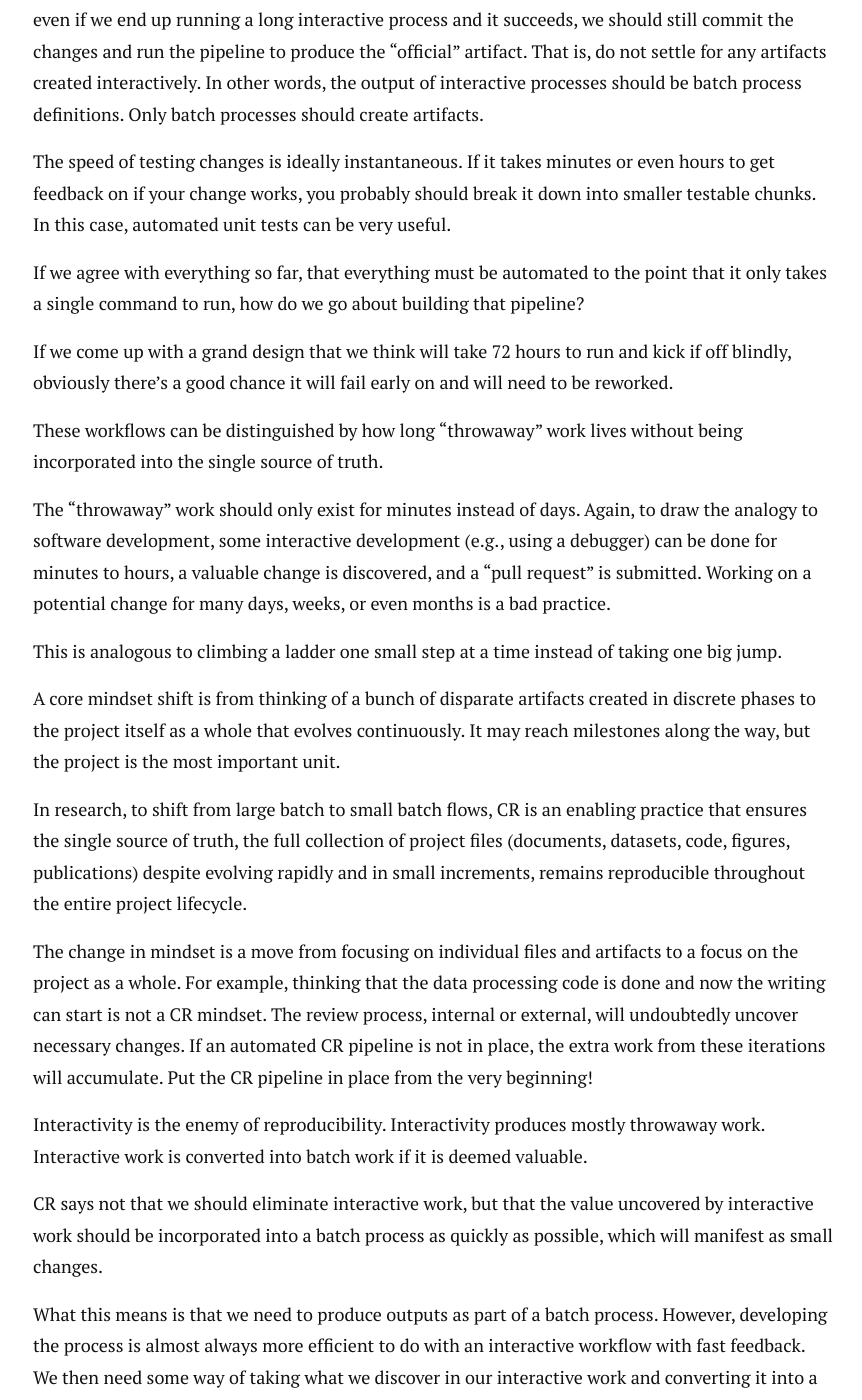
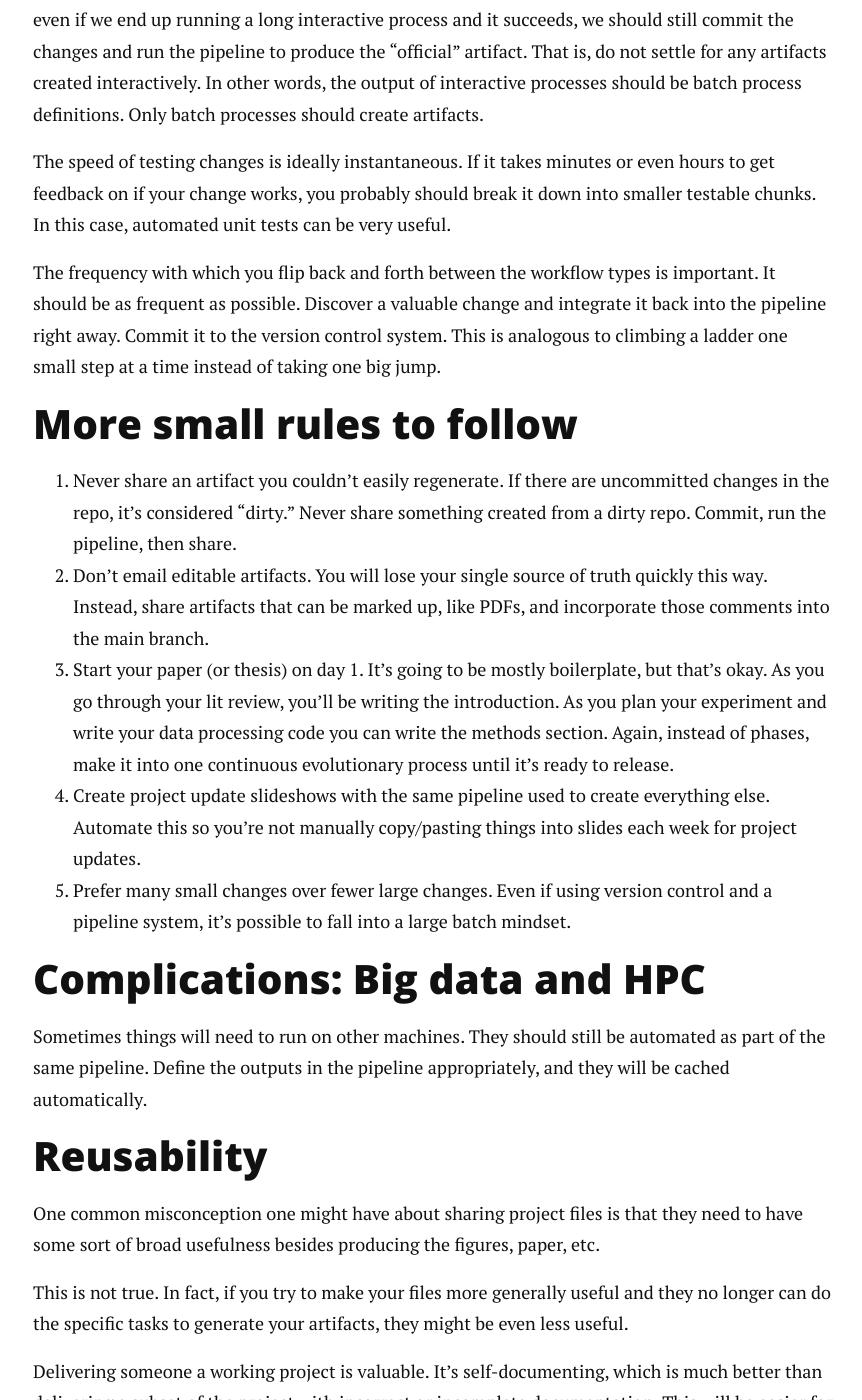
Before and after one commit to petebachant/petebachant.github.io, a Jekyll site: the page built from _posts/2025-02-28-continuous-reproducibility.md, in a window 1280 px wide and 1400 px high, scrolled down 8121 px. Shown: the whole window, without its empty margins (207-1069 px from the left). Built offline with Jekyll 4.4.1, drawn with Linux system fonts in a browser that asks for light colours; nearby versions of some CDN libraries; comment, search, counter and statistics services are not loaded; some of the changed text lies outside the part shown.

Commit message:
Condense interactive section

```diff
--- a/_posts/2025-02-28-continuous-reproducibility.md
+++ b/_posts/2025-02-28-continuous-reproducibility.md
@@ -422,79 +422,14 @@ you probably should break it down into smaller testable chunks.
 In this case,
 automated unit tests can be very useful.
 
-If we agree with everything so far,
-that everything must be automated to the point that it only takes
-a single command to run,
-how do we go about building that pipeline?
-
-If we come up with a grand design that we think will take
-72 hours to run and kick if off blindly,
-obviously there's a good chance it will fail early on and will need
-to be reworked.
-
-These workflows can be distinguished by how long "throwaway" work
-lives without being incorporated into the single source of truth.
-
-The "throwaway" work should only exist for minutes instead of days.
-Again, to draw the analogy to software development,
-some interactive development (e.g., using a debugger)
-can be done for minutes to hours,
-a valuable change is discovered,
-and a "pull request" is submitted.
-Working on a potential change for many days, weeks, or even months
-is a bad practice.
-
-This is analogous to climbing a ladder one small step at a time
-instead of taking one big jump.
-
-A core mindset shift is from thinking of a bunch of disparate
-artifacts created in discrete phases to
-the project itself as a whole that evolves continuously.
-It may reach milestones along the way,
-but the project is the most important unit.
-
-In research,
-to shift from large batch to small batch flows,
-CR is an enabling practice that ensures the single source of truth,
-the full collection of project files
-(documents, datasets, code, figures, publications)
-despite evolving rapidly and in small increments,
-remains reproducible throughout the entire project lifecycle.
-
-The change in mindset is a move from focusing on individual files
-and artifacts to a focus on the project as a whole.
-For example,
-thinking that the data processing code is done
-and now the writing can start is not a CR mindset.
-The review process, internal or external,
-will undoubtedly uncover necessary changes.
-If an automated CR pipeline is not in place,
-the extra work from these iterations will accumulate.
-Put the CR pipeline in place from the very beginning!
-
-Interactivity is the enemy of reproducibility.
-Interactivity produces mostly throwaway work.
-Interactive work is converted into batch work if it is deemed valuable.
-
-CR says not that we should eliminate interactive work,
-but that the value uncovered by interactive work should be incorporated
-into a batch process as quickly as possible,
-which will manifest as small changes.
-
-What this means is that we need to produce outputs as part of a
-batch process.
-However, developing the process is almost always more efficient
-to do with an interactive workflow with fast feedback.
-We then need some way of taking what we discover in our interactive work
-and converting it into a batch process, i.e.,
-a pipeline.
-
 The frequency with which you flip back and forth between the workflow types
 is important.
 It should be as frequent as possible.
 Discover a valuable change and integrate it back into the pipeline
 right away.
 Commit it to the version control system.
+This is analogous to climbing a ladder one small step at a time
+instead of taking one big jump.
 
 ## More small rules to follow
 
```
